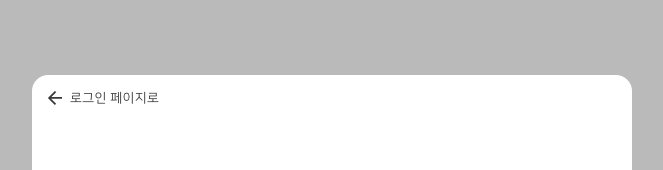
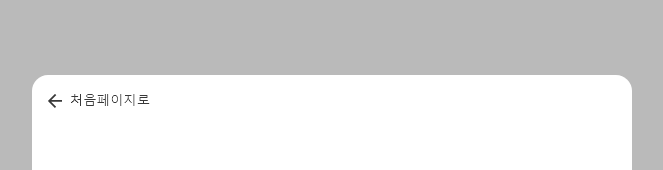
Before and after one commit to EntryDSM-Internship/team_3_frontend, a React (Create React App) app: page /auth/signup in a window 1280 px wide. Shown: the top 170 px of the page, without its empty margins (308-971 px from the left). Built offline with nearby package versions, Linux system fonts and the light colour scheme.

Commit message:
[UPDATE] a little

```diff
--- a/src/App.js
+++ b/src/App.js
@@ -1,4 +1,4 @@
-import React from 'react';
+import React, { useState } from 'react';
 import SignUp from './components/SignUp/SignUp';
 import Main from './components/Main/Main';
 import Landing from './components/Landing/Landing';
@@ -6,16 +6,28 @@ import Login from './components/Login/Login';
 
 import { Route } from 'react-router-dom';
 
-const isLoginIng = false;
 const App = () => {
+  const [isLogin, setIsLogin] = useState(false);
   return (
     <>
       {
-        isLoginIng === true && <Route exact path="/:category?" component={Main} />
+        (isLogin === true && (
+          <>
+          <Route exact path="/:category?" component={Main} isLogin={isLogin} />
+          <Route exact path="/auth/login" render={<Login isLogin={isLogin} setIsLogin={setIsLogin} />} />
+          <Route exact path="/auth/signup" component={SignUp} />
+          <Route exact path="/landing" component={Landing} />
+          </>
+        )) ||
+        (isLogin === false && (
+          <>
+            <Route exact path="/auth/login" component={Login} />
+            <Route exact path="/auth/signup" component={SignUp} />
+            <Route exact path="/" component={Landing} />
+          </>
+        ))
       }
-      <Route exact path="/auth/login" component={Login} />
-      <Route exact path="/auth/signup" component={SignUp}/>
-      <Route exact path={isLoginIng === true ? "/landing" : "/"} component={Landing} />
+
     </>
   );
 };
--- a/src/components/Login/Login.js
+++ b/src/components/Login/Login.js
@@ -4,7 +4,9 @@ import { Input } from '../SignUp/Styles';
 import { Link } from 'react-router-dom';
 import goFirstPage from '../../img/Login/goFirstPage.png';
 
-const Login = () => {
+const Login = ({ isLogin, setIsLogin }) => {
+    console.log(isLogin);
+    console.log(setIsLogin);
     return (
         <S.LoginWrapper>
             <S.ModalBlock>
--- a/src/components/Main/Main.js
+++ b/src/components/Main/Main.js
@@ -4,7 +4,6 @@ import Home from './Home/Home';
 
 const Main = ({ match }) => {
     console.log(match.params.category);
-    const isLogining = false;
     return (
         <>
             <Header />
@@ -12,7 +11,7 @@ const Main = ({ match }) => {
                 (match.params.category === 'home' && <Home />) ||
                 (match.params.category === 'search' && <Home />) ||
                 (match.params.category === 'profile' && <Home />) ||
-                (isLogining && (match.params.category === undefined && <Home/>))
+                (true && (match.params.category === undefined && <Home/>))
             }
         </>
     );
--- a/src/components/SignUp/SignUp.js
+++ b/src/components/SignUp/SignUp.js
@@ -198,10 +198,10 @@ const SignUp = () => {
     return (
       <div className="main">
         <div className="signUp">
-          <Link to="login">
+          <Link to="/landing">
             <img
               className="back"
-              src={require("../../img/SignUp/goToLogin.png")}
+              src={require("../../img/SignUp/goFirstPage.png")}
               alt="뒤로가기"
             />
           </Link>
```
Also changed, not shown: src/img/SignUp/goFirstPage.png (added), src/img/SignUp/goToLogin.png (deleted).
